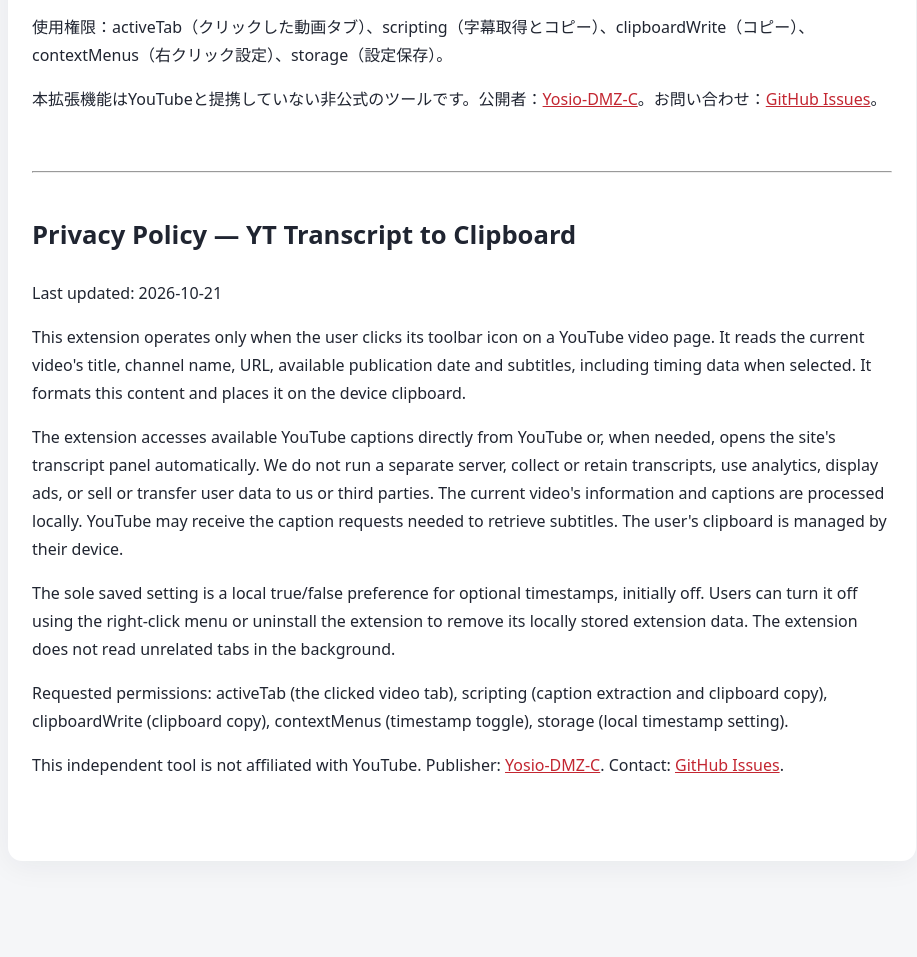
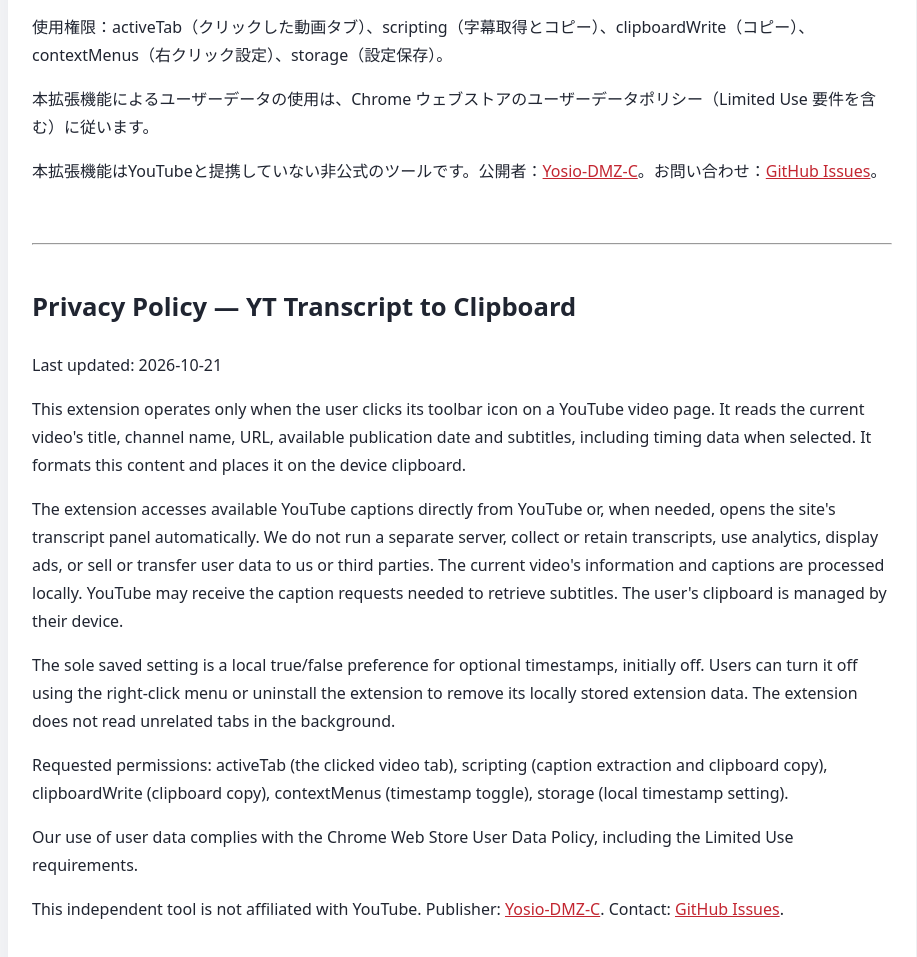
Before and after one commit to Yosio-DMZ-C/yt-transcript-to-clipboard, a browser extension: page docs/index.html in a window 1280 px wide. Shown: the part 557-1514 px from the top of the page, without its empty margins (178-1095 px from the left). Before the commit the page ends 1458 px from the top, so only its background shows below. Drawn offline with Linux system fonts and the light colour scheme.

Commit message:
Clarify Chrome Web Store Limited Use compliance in privacy policy

```diff
--- a/docs/index.html
+++ b/docs/index.html
@@ -4,10 +4,12 @@
 <p>字幕はYouTubeに直接問い合わせるか、必要に応じてYouTubeの文字起こし画面を自動で開いて取得します。開発者運営サーバーは使用せず、開発者による字幕・閲覧履歴の収集や保存、利用状況解析、広告、情報販売・第三者提供はしません。動画情報と字幕は端末内で処理します。字幕取得の通信はYouTubeに対して行われます。コピーした内容の保持は端末側のクリップボードの仕様によります。</p>
 <p>保存するのは、タイムスタンプON/OFFの真偽値だけです（初期設定OFF）。右クリックメニューで設定を変更できます。拡張機能を削除すると拡張機能内の保存設定も削除されます。関係のないタブの情報をバックグラウンドで読み取りません。</p>
 <p>使用権限：activeTab（クリックした動画タブ）、scripting（字幕取得とコピー）、clipboardWrite（コピー）、contextMenus（右クリック設定）、storage（設定保存）。</p>
+<p>本拡張機能によるユーザーデータの使用は、Chrome ウェブストアのユーザーデータポリシー（Limited Use 要件を含む）に従います。</p>
 <p>本拡張機能はYouTubeと提携していない非公式のツールです。公開者：<a href="https://github.com/Yosio-DMZ-C">Yosio-DMZ-C</a>。お問い合わせ：<a href="https://github.com/Yosio-DMZ-C/yt-transcript-to-clipboard/issues">GitHub Issues</a>。</p></section><hr/><section id="en" lang="en"><h1>Privacy Policy — YT Transcript to Clipboard</h1>
 <p>Last updated: 2026-10-21</p>
 <p>This extension operates only when the user clicks its toolbar icon on a YouTube video page. It reads the current video&#x27;s title, channel name, URL, available publication date and subtitles, including timing data when selected. It formats this content and places it on the device clipboard.</p>
 <p>The extension accesses available YouTube captions directly from YouTube or, when needed, opens the site&#x27;s transcript panel automatically. We do not run a separate server, collect or retain transcripts, use analytics, display ads, or sell or transfer user data to us or third parties. The current video&#x27;s information and captions are processed locally. YouTube may receive the caption requests needed to retrieve subtitles. The user&#x27;s clipboard is managed by their device.</p>
 <p>The sole saved setting is a local true/false preference for optional timestamps, initially off. Users can turn it off using the right-click menu or uninstall the extension to remove its locally stored extension data. The extension does not read unrelated tabs in the background.</p>
 <p>Requested permissions: activeTab (the clicked video tab), scripting (caption extraction and clipboard copy), clipboardWrite (clipboard copy), contextMenus (timestamp toggle), storage (local timestamp setting).</p>
+<p>Our use of user data complies with the Chrome Web Store User Data Policy, including the Limited Use requirements.</p>
 <p>This independent tool is not affiliated with YouTube. Publisher: <a href="https://github.com/Yosio-DMZ-C">Yosio-DMZ-C</a>. Contact: <a href="https://github.com/Yosio-DMZ-C/yt-transcript-to-clipboard/issues">GitHub Issues</a>.</p></section></main></body></html>
```
